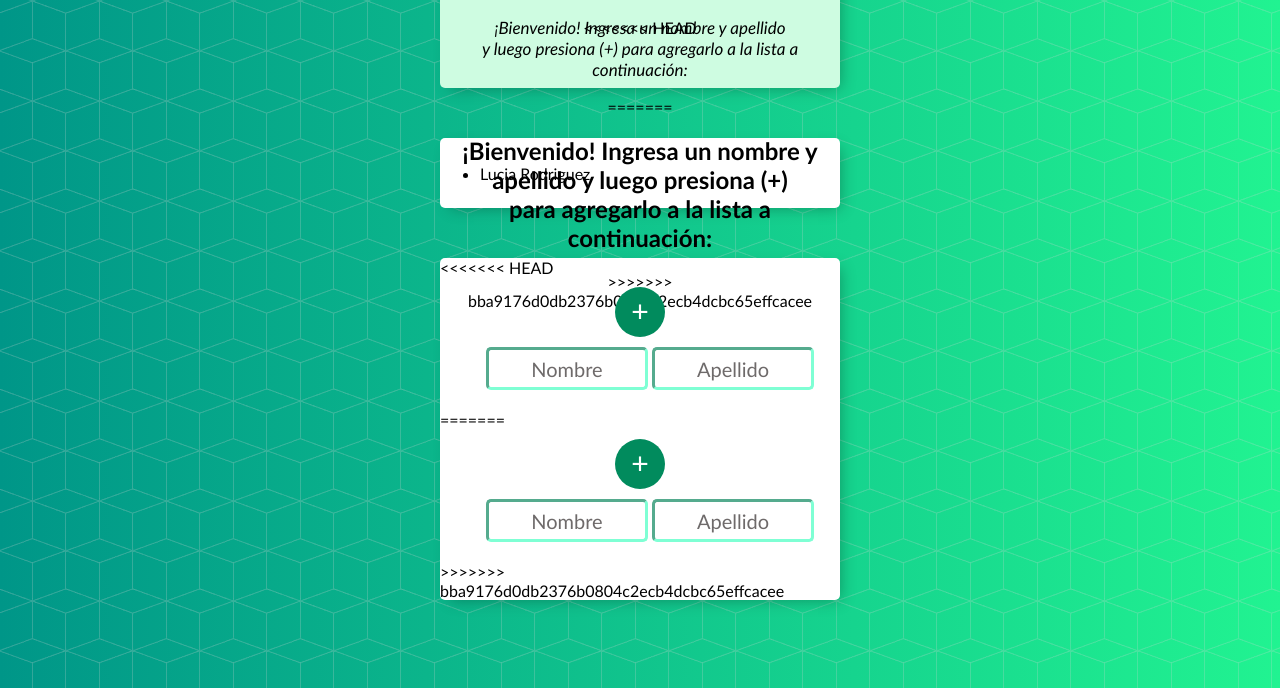
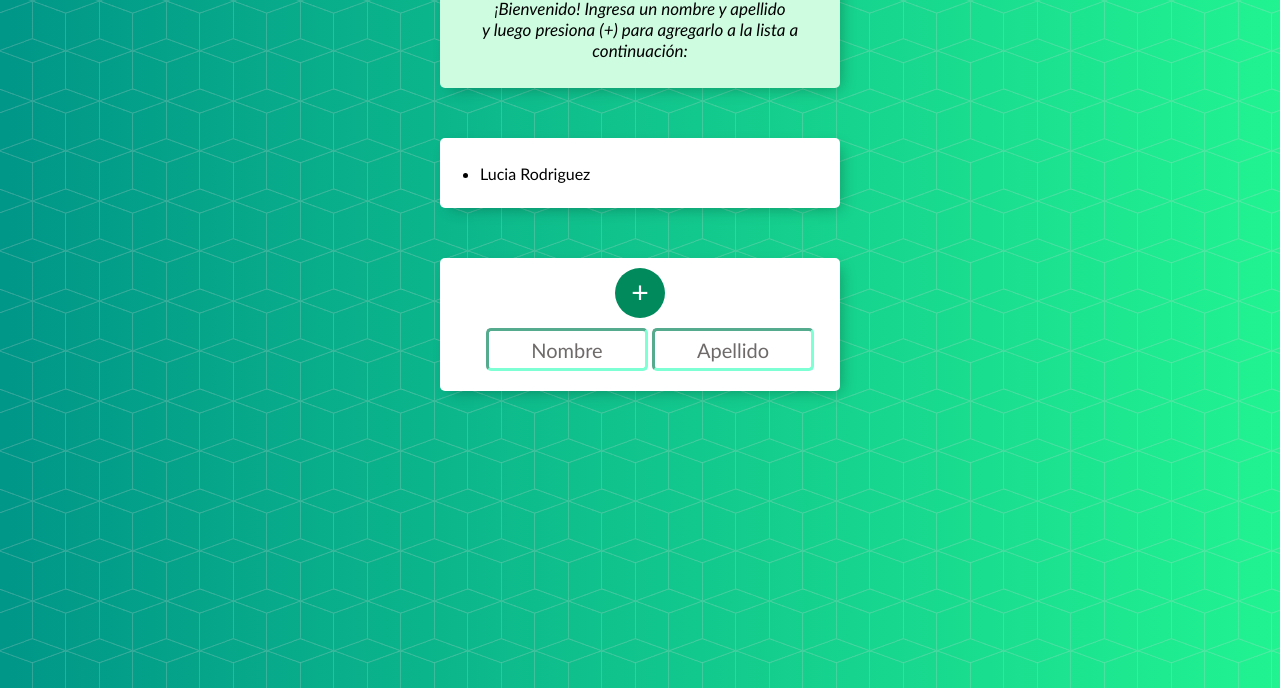
Before and after one commit to luciardrgz/list-of-persons, a plain HTML site: page index.html in a window 1280 px wide. Shown: the part 112-800 px from the top of the page. Drawn offline with Linux system fonts and the light colour scheme.

Commit message:
index modificado

```diff
--- a/index.html
+++ b/index.html
@@ -10,14 +10,10 @@
   <body onload="mostrarPersonas()">
     <div class="contenedor" id="cabecero">
       <h1>Listado de personas</h1>
-<<<<<<< HEAD
       <p>
         ¡Bienvenido! Ingresa un nombre y apellido <br />
         y luego presiona (+) para agregarlo a la lista a continuación:
       </p>
-=======
-      <h2>¡Bienvenido! Ingresa un nombre y apellido y luego presiona (+) <br>para agregarlo a la lista a continuación:</h2>
->>>>>>> bba9176d0db2376b0804c2ecb4dcbc65effcacee
     </div>
     <!--ul: Unordered List // li: List Item-->
     <div class="contenedor">
@@ -29,7 +25,6 @@
     </div>
 
     <div class="contenedor">
-<<<<<<< HEAD
       <div style="text-align: center">
         <button type="submit" onclick="agregarPersona()">+</button>
       </div>
@@ -37,15 +32,6 @@
         <input type="text" id="nombre" placeholder="Nombre" />
         <input type="text" id="apellido" placeholder="Apellido" />
       </form>
-=======
-        <div style='text-align: center'>
-        <button type='submit' onclick='agregarPersona()'>+</button>
-        </div>
-        <form name= 'forma' data-netlify="true">
-            <input type='text' id='nombre' placeholder='Nombre'/>
-            <input type='text' id='apellido' placeholder='Apellido'/>
-        </form>
->>>>>>> bba9176d0db2376b0804c2ecb4dcbc65effcacee
     </div>
     <script src="js/persona.js"></script>
     <script src="js/app.js"></script>
```
